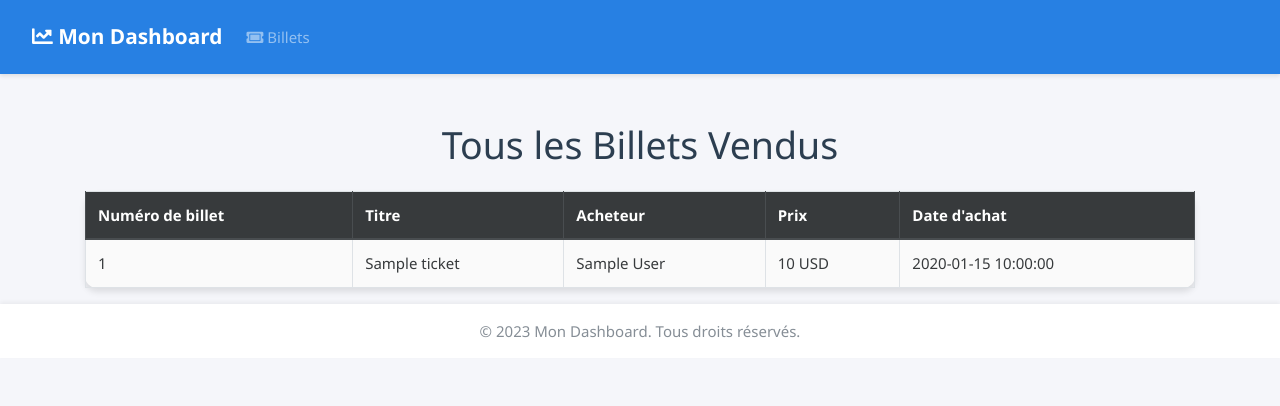
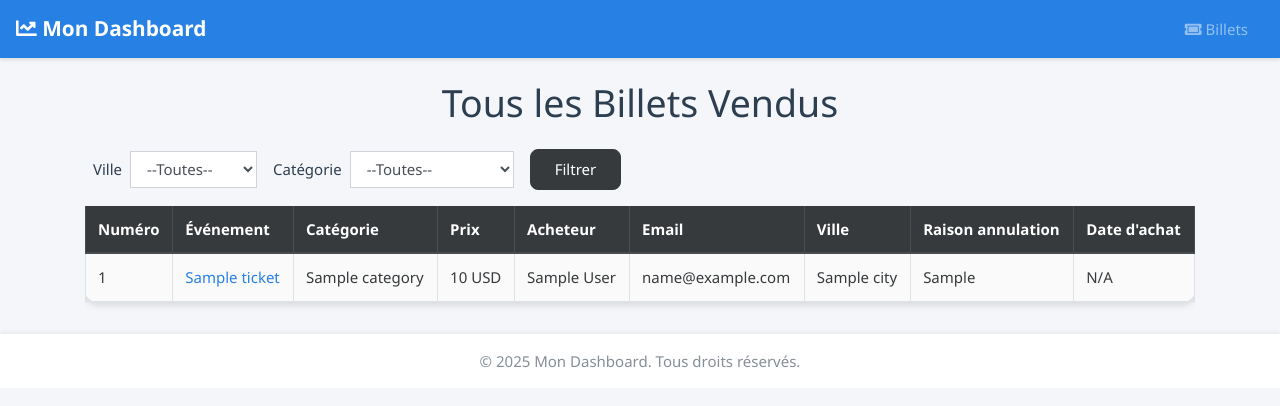
Before and after one commit to cutiips/TicketOrTreat, a Flask app: page /tickets in a window 1280 px wide. Shown: the top 406 px of the page. Run offline with Flask 3, Linux system fonts and the light colour scheme; a database or web service that is not in the repository returns one stand-in record (values such as "Sample title"); some libraries are stand-ins or nearby versions.

Commit message:
update logical part, new features, some automation and add new graphs in web parts

```diff
--- a/app/main.py
+++ b/app/main.py
@@ -1,5 +1,4 @@
 import random
-
 import jsonschema
 from flask import Flask, request, jsonify, render_template
 import hmac
@@ -22,28 +21,34 @@ load_dotenv()
 
 WEBHOOK_SECRET = os.getenv("WEBHOOK_SECRET")
 
+# Charger le schéma de validation JSON
 with open("schemas/schema.json", "r") as schema_file:
     webhook_schema = json.load(schema_file)
 
 
 @app.route('/', methods=['GET'])
 def dashboard():
+    """
+    Page d'accueil : Dashboard principal
+    """
+    # Derniers billets (limite 10)
     recent_tickets = list(
         collection.find({}, {'_id': 0})
         .sort("purchase_date", -1)
-        .limit(10)
+        .limit(3)
     )
-
-    # formater les dates
+    # Formatage des dates
     for ticket in recent_tickets:
         if 'purchase_date' in ticket and isinstance(ticket['purchase_date'], datetime):
             ticket['purchase_date_str'] = ticket['purchase_date'].strftime('%Y-%m-%d %H:%M:%S')
         else:
             ticket['purchase_date_str'] = 'N/A'
 
+    # Statistiques globales
     total_revenue = sum(float(ticket['details']['ticket']['price']['amount']) for ticket in collection.find())
     total_tickets = collection.count_documents({})
 
+    # Événement le plus vendu
     pipeline = [
         {"$group": {"_id": "$details.ticket.title", "count": {"$sum": 1}}},
         {"$sort": {"count": -1}},
@@ -52,7 +57,6 @@ def dashboard():
     top_event_data = list(collection.aggregate(pipeline))
     top_event = top_event_data[0]['_id'] if top_event_data else "N/A"
 
-    # Renvoyer les données au template
     return render_template(
         'dashboard/dashboard.html',
         tickets=recent_tickets,
@@ -64,16 +68,55 @@ def dashboard():
 
 @app.route('/tickets', methods=['GET'])
 def tickets():
+    """
+Page listant tous les billets vendus
+"""
+    # Récupération des paramètres
+    selected_city = request.args.get('city', '')
+    selected_category = request.args.get('category', '')
+
+    # Construire la query
+    query = {}
+    if selected_city:
+        query['details.ticket.sessions.0.location.city'] = selected_city
+    if selected_category:
+        query['details.ticket.category'] = selected_category
+
+    # Utiliser la query
     all_tickets = list(
-        collection.find({}, {'_id': 0}).sort("purchase_date", -1)
+        collection.find(query, {'_id': 0}).sort("purchase_date", -1)
     )
-    return render_template('dashboard/tickets.html', tickets=all_tickets)
 
+    # Format des dates
+    for ticket in all_tickets:
+        if 'purchase_date' in ticket and isinstance(ticket['purchase_date'], datetime):
+            ticket['purchase_date_str'] = ticket['purchase_date'].strftime('%Y-%m-%d %H:%M:%S')
+        else:
+            ticket['purchase_date_str'] = 'N/A'
+
+    # Obtenir la liste distincte des villes et catégories
+    distinct_cities = sorted({t['details']['ticket']['sessions'][0]['location']['city']
+                              for t in collection.find({}, {'_id': 0})})
+    distinct_categories = sorted({t['details']['ticket']['category']
+                                  for t in collection.find({}, {'_id': 0})})
+
+    return render_template(
+        'dashboard/tickets.html',
+        tickets=all_tickets,
+        distinct_cities=distinct_cities,
+        distinct_categories=distinct_categories,
+        selected_city=selected_city,
+        selected_category=selected_category
+    )
 
 @app.route('/api/recent-tickets', methods=['GET'])
 def recent_tickets():
+    """
+    Endpoint pour récupérer un lot de tickets récents
+    (exemple : scrolling infini)
+    """
     offset = int(request.args.get('offset', 0))
-    limit = 20  # nbre de résultats à retourner
+    limit = 20
 
     tickets = list(
         collection.find({}, {'_id': 0})
@@ -81,14 +124,22 @@ def recent_tickets():
         .skip(offset)
         .limit(limit)
     )
-
+    # Formatage dates
+    for ticket in tickets:
+        if 'purchase_date' in ticket and isinstance(ticket['purchase_date'], datetime):
+            ticket['purchase_date_str'] = ticket['purchase_date'].strftime('%Y-%m-%d %H:%M:%S')
+        else:
+            ticket['purchase_date_str'] = 'N/A'
     return jsonify(tickets)
 
 
 @app.route('/api/event-data', methods=['GET'])
 def event_data():
+    """
+    Endpoint pour construire le graphique des ventes par événement
+    """
     pipeline = [
-        {"$group": {"_id": "$details.ticket.title", "total_tickets": {"$sum": 1}}},
+        {"$group": {"_id": "$details.ticket.title", "total_tickets": {"$sum": 1}}}
     ]
     data = list(collection.aggregate(pipeline))
     return jsonify(data)
@@ -96,6 +147,10 @@ def event_data():
 
 @app.route('/event/<event_title>', methods=['GET'])
 def event_dashboard(event_title):
+    """
+    Page de détail d’un événement
+    """
+    # Ventes par jour
     pipeline = [
         {"$match": {"details.ticket.title": event_title}},
         {"$group": {
@@ -104,14 +159,12 @@ def event_dashboard(event_title):
         }},
         {"$sort": {"_id": 1}}
     ]
-
     sales_data = list(collection.aggregate(pipeline))
-
     labels = [data["_id"] for data in sales_data]
     values = [data["total_tickets"] for data in sales_data]
 
+    # Infos sur l'événement
     event_info = collection.find_one({"details.ticket.title": event_title}, {"_id": 0})
-
     if event_info:
         event_date = event_info['details']['ticket']['sessions'][0]['date']
         event_location = event_info['details']['ticket']['sessions'][0]['location']['name']
@@ -119,47 +172,108 @@ def event_dashboard(event_title):
         event_date = "N/A"
         event_location = "N/A"
 
+    # Récupération de tous les billets pour l'événement
     raw_tickets = list(collection.find({"details.ticket.title": event_title}, {"_id": 0}))
+
+    displayed_tickets = sorted(raw_tickets, key=lambda t: t['purchase_date'], reverse=True)[:5]
+
+    total_event_revenue = sum(float(t['details']['ticket']['price']['amount']) for t in raw_tickets)
+
+    # Comptage par région (ex. city)
+    from collections import Counter
+    city_counts = Counter(t['details']['ticket']['sessions'][0]['location']['city'] for t in raw_tickets)
+    region_labels = list(city_counts.keys())
+    region_values = list(city_counts.values())
 
     tickets = []
     for ticket in raw_tickets:
-        if 'purchase_date' in ticket:
-            if isinstance(ticket['purchase_date'], datetime):
-                ticket['purchase_date_str'] = ticket['purchase_date'].strftime('%Y-%m-%d %H:%M:%S')
-            else:
-                ticket['purchase_date_str'] = ticket['purchase_date']
+        if 'purchase_date' in ticket and isinstance(ticket['purchase_date'], datetime):
+            ticket['purchase_date_str'] = ticket['purchase_date'].strftime('%Y-%m-%d %H:%M:%S')
         else:
             ticket['purchase_date_str'] = 'N/A'
         tickets.append(ticket)
 
+    # Graphique par type de billet
     pipeline = [
         {"$match": {"details.ticket.title": event_title}},
         {"$group": {"_id": "$details.ticket.type", "count": {"$sum": 1}}}
     ]
     ticket_type_data = list(collection.aggregate(pipeline))
-    ticket_type_labels = [data['_id'] for data in ticket_type_data]
-    ticket_type_values = [data['count'] for data in ticket_type_data]
+    ticket_type_labels = [d['_id'] for d in ticket_type_data]
+    ticket_type_values = [d['count'] for d in ticket_type_data]
 
     return render_template(
         'dashboard/event_dashboard.html',
         event_title=event_title,
         event_date=event_date,
         event_location=event_location,
-        tickets=tickets,
+        tickets=displayed_tickets,
         sales_data={"labels": labels, "values": values},
-        ticket_type_data={"labels": ticket_type_labels, "values": ticket_type_values}
+        ticket_type_data={"labels": ticket_type_labels, "values": ticket_type_values},
+        total_event_revenue = total_event_revenue,
+        region_data = {"labels": region_labels, "values": region_values}
+    )
+
+@app.route('/event/<event_title>/all', methods=['GET'])
+def event_all_tickets(event_title):
+    # Récupérer tous les billets
+    raw_tickets = list(collection.find({"details.ticket.title": event_title}, {'_id': 0}))
+
+    # Filtre ville
+    selected_city = request.args.get('city', '')
+    if selected_city:
+        raw_tickets = [t for t in raw_tickets if t['details']['ticket']['sessions'][0]['location']['city'] == selected_city]
+
+    # Filtre type
+    selected_type = request.args.get('type', '')
+    if selected_type:
+        raw_tickets = [t for t in raw_tickets if t['details']['ticket']['type'] == selected_type]
+
+    # Tri
+    selected_sort = request.args.get('sort', 'date_desc')
+    if selected_sort == 'date_asc':
+        raw_tickets.sort(key=lambda x: x['purchase_date'])
+    elif selected_sort == 'date_desc':
+        raw_tickets.sort(key=lambda x: x['purchase_date'], reverse=True)
+    elif selected_sort == 'price_asc':
+        raw_tickets.sort(key=lambda x: float(x['details']['ticket']['price']['amount']))
+    elif selected_sort == 'price_desc':
+        raw_tickets.sort(key=lambda x: float(x['details']['ticket']['price']['amount']), reverse=True)
+
+    # Distinct cities/types (pour remplir le <select>)
+    distinct_cities = sorted({t['details']['ticket']['sessions'][0]['location']['city'] for t in collection.find({"details.ticket.title": event_title})})
+    distinct_types = sorted({t['details']['ticket']['type'] for t in collection.find({"details.ticket.title": event_title})})
+
+    # Format date
+    for t in raw_tickets:
+        if 'purchase_date' in t:
+            t['purchase_date_str'] = t['purchase_date'].strftime('%Y-%m-%d %H:%M:%S')
+
+    return render_template(
+        'dashboard/event_all_tickets.html',
+        event_title=event_title,
+        tickets=raw_tickets,
+        distinct_cities=distinct_cities,
+        distinct_types=distinct_types,
+        selected_city=selected_city,
+        selected_type=selected_type,
+        selected_sort=selected_sort
     )
 
 
 
 @app.route('/webhook', methods=['POST'])
 def webhook():
+    """
+    Réception du webhook Petzi.
+    Vérification de la signature, validation du JSON,
+    sauvegarde dans MongoDB, et notification Socket.io.
+    """
     # Étape 1 : Vérifier la signature
     signature = request.headers.get("Petzi-Signature")
     if not signature:
         return jsonify({"error": "Signature header missing"}), 400
 
-    # Extraire le timestamp et la signature
     try:
         signature_parts = dict(item.split('=') for item in signature.split(','))
         timestamp = int(signature_parts["t"])
@@ -167,11 +281,9 @@ def webhook():
     except Exception:
         return jsonify({"error": "Invalid signature format"}), 400
 
-    # Vérifier si la requête est récente
     if abs(time.time() - timestamp) > 30:
         return jsonify({"error": "Request is too old"}), 400
 
-    # Calculer la signature attendue
     body = request.get_data(as_text=True)
     body_to_sign = f"{timestamp}.{body}"
     expected_signature = hmac.new(
@@ -180,7 +292,6 @@ def webhook():
         hashlib.sha256
     ).hexdigest()
 
-    # Comparer les signatures
     if not hmac.compare_digest(expected_signature, received_signature):
         return jsonify({"error": "Invalid signature"}), 403
 
@@ -190,16 +301,16 @@ def webhook():
 
         jsonschema.validate(instance=data, schema=webhook_schema)
 
-        # data['purchase_date'] = datetime.utcnow() # now
+        # Pour la démo : on force une date random (2025-02-01 -> 2025-02-03)
         data['purchase_date'] = datetime(
             2025, 2, random.randint(1, 3),
             random.randint(0, 23), random.randint(0, 59),
-            random.randint(0, 59)) # random date
+            random.randint(0, 59))
         purchase_date_str = data['purchase_date'].strftime('%Y-%m-%d %H:%M:%S')
 
         save_event(data)
 
-        # emit l'événement avec la date formatée
+        # Émettre l'événement Socket.io avec date formatée
         socketio.emit('new_ticket', {
             'details': data['details'],
             'purchase_date': purchase_date_str
@@ -217,21 +328,6 @@ def webhook():
         return jsonify({"error": str(e)}), 400
 
 
-
-
-def process_payload(data):
-    """
-    Traite les données du webhook.
-    """
-    event = data.get("event")
-    details = data.get("details")
-    print(f"Event: {event}, Details: {json.dumps(details, indent=2)}")
-
-
 if __name__ == '__main__':
     initialize_database()
-    # Werkzeug est utilisé par défaut pour le serveur de développement Flask - seulement en développement
-    # socketio.run(app, host='127.0.0.1', port=5000, debug=True, allow_unsafe_werkzeug=True)
-
-    # Alternative : eventlet
     socketio.run(app, host='127.0.0.1', port=5000, debug=True)
--- a/app/static/css/style.css
+++ b/app/static/css/style.css
@@ -17,12 +17,10 @@ body {
     font-family: 'Segoe UI', system-ui, -apple-system, sans-serif;
 }
 
-/* Navigation */
+/* Navbar */
 .navbar {
     box-shadow: 0 2px 4px rgba(0, 0, 0, 0.1);
-    padding: 1rem 2rem;
 }
-
 .navbar-brand {
     font-weight: 600;
     font-size: 1.3rem;
@@ -35,30 +33,25 @@ body {
     box-shadow: var(--card-shadow);
     transition: transform 0.2s ease-in-out;
 }
-
 .card:hover {
     transform: translateY(-5px);
 }
-
 .card-header {
     border-radius: 12px 12px 0 0 !important;
     font-weight: 600;
 }
-
 .card-title {
     font-size: 2rem;
     font-weight: 700;
 }
 
-/* Statistiques cards */
+/* Stats Cards */
 .bg-success {
     background: linear-gradient(135deg, #27AE60, #2ECC71) !important;
 }
-
 .bg-info {
     background: linear-gradient(135deg, #2980B9, #3498DB) !important;
 }
-
 .bg-warning {
     background: linear-gradient(135deg, #F1C40F, #F39C12) !important;
 }
@@ -68,37 +61,29 @@ body {
     background: white;
     border-radius: 12px;
     box-shadow: var(--card-shadow);
+    margin-bottom: 2rem;
 }
-
 .table thead th {
-    border-top: none;
     background-color: var(--primary-color);
     color: white;
+    border-top: none;
 }
-
 .table-striped tbody tr:nth-of-type(odd) {
     background-color: rgba(0, 0, 0, 0.02);
 }
 
-/* Liste des événements */
+/* List groups */
 .list-group-item {
     border-left: none;
     border-right: none;
-    padding: 1rem;
     transition: background-color 0.2s ease;
+    border-radius: 0 !important;
 }
-
 .list-group-item:hover {
     background-color: rgba(52, 152, 219, 0.1);
 }
 
-.list-group-item a {
-    color: var(--secondary-color);
-    text-decoration: none;
-    font-weight: 500;
-}
-
-/* Graphiques */
+/* Canvas (Chart.js) */
 canvas {
     margin: 1.5rem 0;
     padding: 1rem;
@@ -107,19 +92,17 @@ canvas {
     box-shadow: var(--card-shadow);
 }
 
-/* Notifications Toast */
+/* Notifications (Toast) */
 .toast {
     background: white;
     border-radius: 12px;
     box-shadow: var(--card-shadow);
 }
-
 .toast-header {
     border-radius: 12px 12px 0 0;
     background-color: var(--primary-color);
     color: white;
 }
-
 .toast-header .close {
     color: white;
 }
@@ -131,12 +114,10 @@ canvas {
     font-weight: 500;
     transition: all 0.2s ease;
 }
-
 .btn-primary {
     background: linear-gradient(135deg, var(--secondary-color), var(--primary-color));
     border: none;
 }
-
 .btn-primary:hover {
     transform: translateY(-2px);
     box-shadow: 0 4px 12px rgba(44, 62, 80, 0.2);
@@ -144,25 +125,16 @@ canvas {
 
 /* Footer */
 .footer {
-    margin-top: 3rem;
-    padding: 1.5rem 0;
-    background-color: white !important;
     box-shadow: 0 -2px 4px rgba(0, 0, 0, 0.05);
 }
 
-/* Responsive adjustments */
+/* Responsive */
 @media (max-width: 768px) {
     .container {
         padding: 1rem;
     }
-
     .card-title {
         font-size: 1.5rem;
-    }
-
-    .table-responsive {
-        border-radius: 12px;
-        box-shadow: var(--card-shadow);
     }
 }
 
@@ -177,7 +149,6 @@ canvas {
         transform: translateY(0);
     }
 }
-
 .card, .table, canvas {
     animation: fadeIn 0.5s ease-out;
 }
--- a/app/templates/base.html
+++ b/app/templates/base.html
@@ -10,34 +10,37 @@
     <link rel="stylesheet" href="https://use.fontawesome.com/releases/v5.15.3/css/all.css">
     <link rel="stylesheet" href="{{ url_for('static', filename='css/style.css') }}">
 
-    <!-- jQuery et Bootstrap JS -->
+    <!-- Responsiveness + JS -->
+    <meta name="viewport" content="width=device-width, initial-scale=1.0">
     <script src="https://code.jquery.com/jquery-3.5.1.min.js"></script>
     <script src="https://stackpath.bootstrapcdn.com/bootstrap/4.5.2/js/bootstrap.bundle.min.js"></script>
     <script src="https://cdn.socket.io/4.5.1/socket.io.min.js"></script>
 </head>
 <body>
-<nav class="navbar navbar-expand-lg navbar-dark bg-primary">
+<nav class="navbar navbar-expand-lg navbar-dark bg-primary fixed-top">
     <a class="navbar-brand" href="/"><i class="fas fa-chart-line"></i> Mon Dashboard</a>
-    <button class="navbar-toggler" type="button" data-toggle="collapse" data-target="#navbarNav"
-            aria-controls="navbarNav" aria-expanded="false" aria-label="Basculer la navigation">
+    <button class="navbar-toggler" type="button" data-toggle="collapse"
+            data-target="#navbarNav" aria-controls="navbarNav" aria-expanded="false"
+            aria-label="Basculer la navigation">
         <span class="navbar-toggler-icon"></span>
     </button>
     <div class="collapse navbar-collapse" id="navbarNav">
-        <ul class="navbar-nav">
-            <li class="nav-item">
+        <ul class="navbar-nav ml-auto">
+            <li class="nav-item mx-2">
                 <a class="nav-link" href="/tickets"><i class="fas fa-ticket-alt"></i> Billets</a>
             </li>
         </ul>
     </div>
 </nav>
 
-<div class="container mt-5" style="margin-top: 20px;">
+<!-- Container principal -->
+<div class="container" style="margin-top:80px;">
     {% block content %}{% endblock %}
 </div>
 
-<footer class="footer mt-auto py-3 bg-light">
+<footer class="footer mt-auto py-3 bg-white">
     <div class="container text-center">
-        <span class="text-muted">&copy; 2023 Mon Dashboard. Tous droits réservés.</span>
+        <span class="text-muted">&copy; 2025 Mon Dashboard. Tous droits réservés.</span>
     </div>
 </footer>
 </body>
--- a/app/templates/dashboard/tickets.html
+++ b/app/templates/dashboard/tickets.html
@@ -1,16 +1,44 @@
 {% extends 'base.html' %}
-
 {% block title %}Billets Vendus{% endblock %}
 
 {% block content %}
 <h1 class="text-center mb-4">Tous les Billets Vendus</h1>
+
+<!-- Formulaire de filtre -->
+<form method="GET" class="form-inline mb-3">
+    <div class="form-group mx-2">
+        <label for="city" class="mr-2">Ville</label>
+        <select name="city" id="city" class="form-control">
+            <option value="">--Toutes--</option>
+            {% for c in distinct_cities %}
+            <option value="{{ c }}" {% if c == selected_city %}selected{% endif %}>{{ c }}</option>
+            {% endfor %}
+        </select>
+    </div>
+    <div class="form-group mx-2">
+        <label for="category" class="mr-2">Catégorie</label>
+        <select name="category" id="category" class="form-control">
+            <option value="">--Toutes--</option>
+            {% for cat in distinct_categories %}
+            <option value="{{ cat }}" {% if cat == selected_category %}selected{% endif %}>{{ cat }}</option>
+            {% endfor %}
+        </select>
+    </div>
+    <button type="submit" class="btn btn-secondary ml-2">Filtrer</button>
+</form>
+
+<div class="table-responsive">
     <table class="table table-striped table-bordered">
         <thead class="thead-dark">
         <tr>
-            <th>Numéro de billet</th>
-            <th>Titre</th>
+            <th>Numéro</th>
+            <th>Événement</th>
+            <th>Catégorie</th>
+            <th>Prix</th>
             <th>Acheteur</th>
-            <th>Prix</th>
+            <th>Email</th>
+            <th>Ville</th>
+            <th>Raison annulation</th>
             <th>Date d'achat</th>
         </tr>
         </thead>
@@ -18,16 +46,31 @@
         {% for ticket in tickets %}
             <tr>
                 <td>{{ ticket.details.ticket.number }}</td>
-                <td>{{ ticket.details.ticket.title }}</td>
+                <td>
+                    <a href="/event/{{ ticket.details.ticket.title }}">
+                        {{ ticket.details.ticket.title }}
+                    </a>
+                </td>
+                <td>{{ ticket.details.ticket.category }}</td>
+                <td>{{ ticket.details.ticket.price.amount }} {{ ticket.details.ticket.price.currency }}</td>
                 <td>{{ ticket.details.buyer.firstName }} {{ ticket.details.buyer.lastName }}</td>
-                <td>{{ ticket.details.ticket.price.amount }} {{ ticket.details.ticket.price.currency }}</td>
-                <td>{{ ticket.purchase_date }}</td>
+                <td>{{ ticket.details.buyer.email }}</td>
+                <td>{{ ticket.details.ticket.sessions[0].location.city }}</td>
+                <td>
+                    {% if ticket.details.ticket.cancellationReason %}
+                        {{ ticket.details.ticket.cancellationReason }}
+                    {% else %}
+                        -
+                    {% endif %}
+                </td>
+                <td>{{ ticket.purchase_date_str }}</td>
             </tr>
         {% endfor %}
         </tbody>
     </table>
+</div>
 
-    <!-- Section pour les notifications -->
+<!-- Section notifications -->
 <div aria-live="polite" aria-atomic="true" style="position: fixed; top: 20px; right: 20px; z-index: 9999;">
     <div id="toast-container"></div>
 </div>
@@ -35,7 +78,7 @@
 <script>
     const socket = io();
 
-        // màj en temps réel
+    // Nouveau ticket => mise à jour en temps réel
     socket.on("new_ticket", function (ticket) {
         const details = ticket.details;
 
@@ -43,14 +86,18 @@
         const row = document.createElement("tr");
         row.innerHTML = `
             <td>${details.ticket.number}</td>
-            <td>${details.ticket.title}</td>
+            <td><a href="/event/${details.ticket.title}">${details.ticket.title}</a></td>
+            <td>${details.ticket.category}</td>
+            <td>${details.ticket.price.amount} ${details.ticket.price.currency}</td>
             <td>${details.buyer.firstName} ${details.buyer.lastName}</td>
-            <td>${details.ticket.price.amount} ${details.ticket.price.currency}</td>
-            <td>${purchase_date}</td>
+            <td>${details.buyer.email}</td>
+            <td>${details.ticket.sessions[0].location.city}</td>
+            <td>${details.ticket.cancellationReason || "-"}</td>
+            <td>${ticket.purchase_date}</td>
         `;
         table.prepend(row);
 
-            // show notif (nouveau ticket)
+        // Toast notification
         const toastContainer = document.getElementById('toast-container');
         const toast = document.createElement('div');
         toast.className = 'toast';
--- a/petzi_simulator.py
+++ b/petzi_simulator.py
@@ -131,7 +131,7 @@ if __name__ == "__main__":
             "ticket": {
                 "number": generate_random_string(),
                 "type": "online_presale",
-                "title": "Event Demo CAC",
+                "title": "Black Disco",
                 "category": random_category,
                 "eventId": 54694,
                 "event": "Event Demo",
@@ -145,7 +145,7 @@ if __name__ == "__main__":
                         "location": {
                             "name": "Case à Chocs",
                             "street": "Quai Philipe Godet 20",
-                            "city": "Neuchatel",
+                            "city": "fr",
                             "postcode": "2000"
                         }
                     }
```
Also changed, not shown: app/templates/dashboard/dashboard.html (+43 -24 lines), app/templates/dashboard/event_all_tickets.html (added, +77 -0 lines), app/templates/dashboard/event_dashboard.html (+102 -49 lines). Lines whose indentation alone changed are shown as unchanged.
